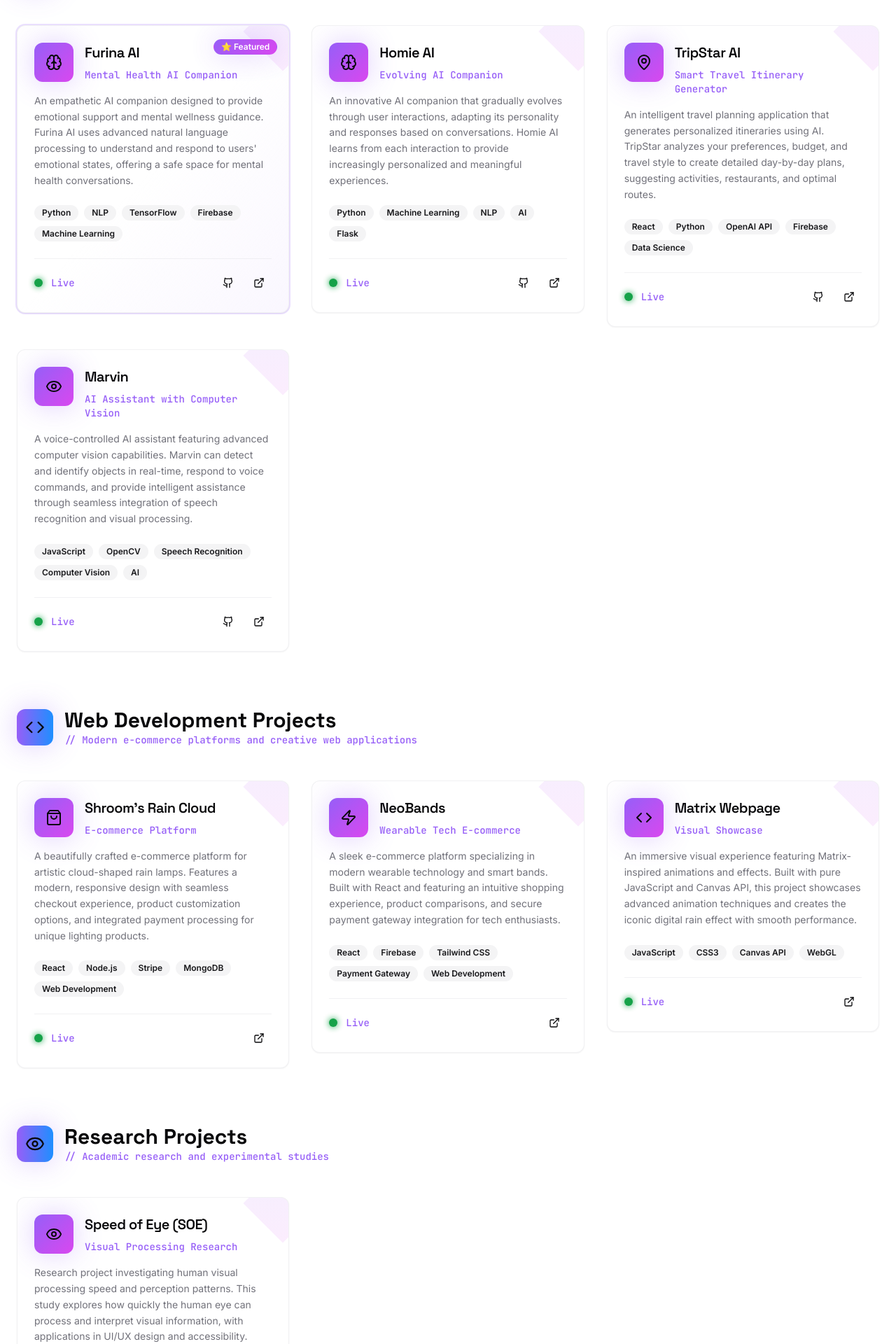
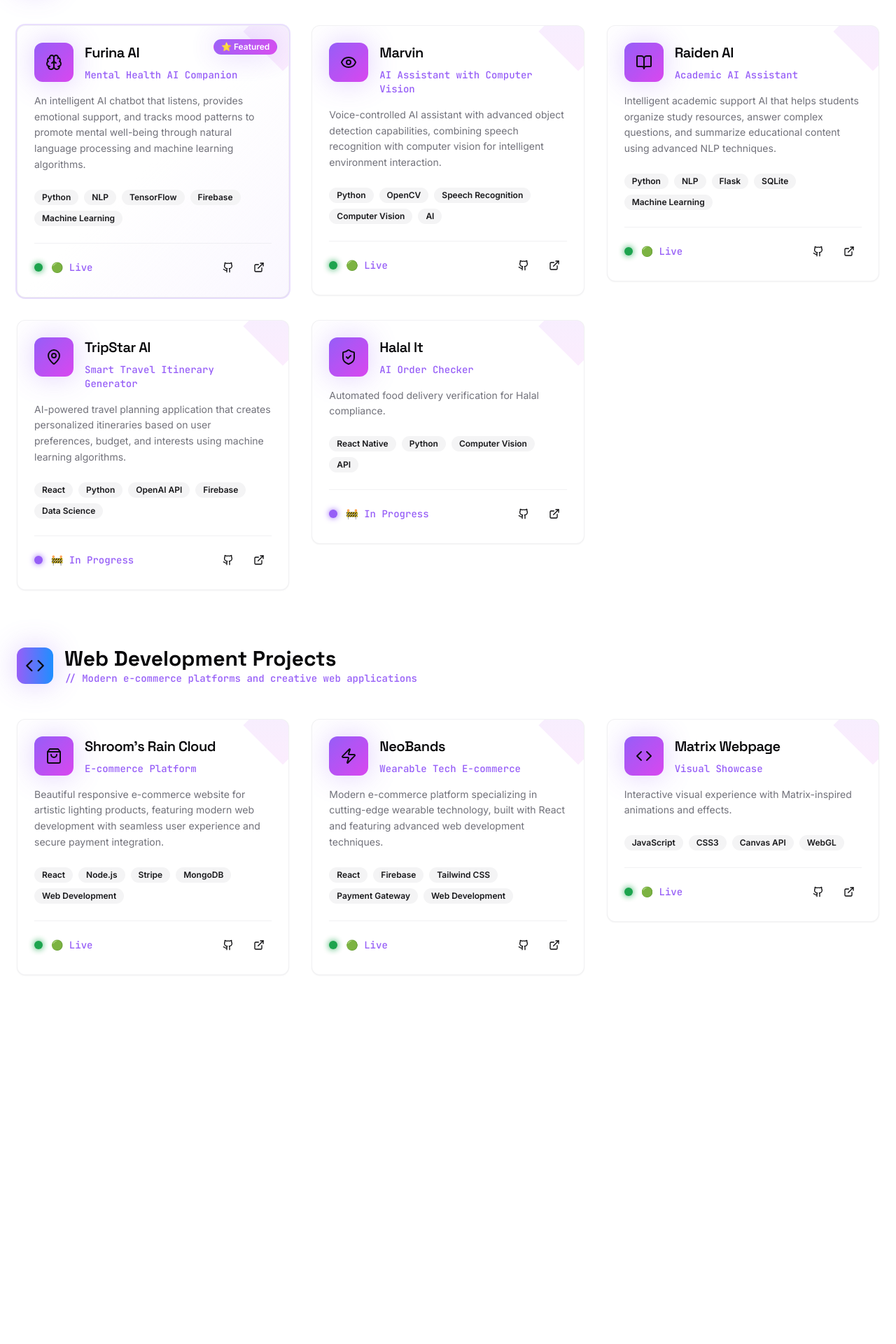
Before and after one commit to Adystar786/My-Portfolio, a React (Vite) app: page /projects in a window 1280 px wide. Shown: the part 600-2520 px from the top of the page at 70% size. After the commit the page ends 2089 px from the top, so only its background shows below. Built offline with nearby package versions, Linux system fonts and the light colour scheme; the HTML template or start-up script is replaced by a standard one.

Commit message:
Reverted to commit d0449803c7a95672fc5638288289e7adcae0c02c

```diff
--- a/src/components/about-section.tsx
+++ b/src/components/about-section.tsx
@@ -39,7 +39,7 @@ export function AboutSection() {
 
               <p className="text-muted-foreground">
                 When I'm not coding <strong className="text-primary">AI portfolio projects</strong>, you'll find me exploring the intersection of
-                <strong className="text-foreground">storytelling</strong>, <strong className="text-foreground">directing</strong>, and
+                <strong className="text-foreground"> storytelling</strong>, <strong className="text-foreground">directing</strong>, and
                 <strong className="text-foreground">space technology</strong> — always seeking to push the boundaries of what's possible.
               </p>
             </div>
--- a/src/components/contact-section.tsx
+++ b/src/components/contact-section.tsx
@@ -36,20 +36,20 @@ export function ContactSection() {
   const contactLinks = [
     {
       name: "Email",
-      value: "adystar67@gmail.com",
-      href: "mailto:adystar67@gmail.com",
+      value: "adnan@example.com",
+      href: "mailto:adnan@example.com",
       icon: <Mail className="h-5 w-5" />
     },
     {
       name: "GitHub",
-      value: "github.com/Adystar786",
-      href: "https://github.com/Adystar786",
+      value: "github.com/adnan",
+      href: "https://github.com/adnan",
       icon: <Github className="h-5 w-5" />
     },
     {
       name: "LinkedIn",
-      value: "linkedin.com/in/mohammed-adnan-star",
-      href: "https://www.linkedin.com/in/mohammed-adnan-star",
+      value: "linkedin.com/in/adnan",
+      href: "https://linkedin.com/in/adnan",
       icon: <Linkedin className="h-5 w-5" />
     }
   ]
--- a/src/pages/About.tsx
+++ b/src/pages/About.tsx
@@ -40,7 +40,7 @@ export default function About() {
 
                 <p className="text-muted-foreground">
                   When I'm not coding <strong className="text-primary">AI portfolio projects</strong>, you'll find me exploring the intersection of
-                  <strong className="text-foreground">storytelling</strong>, <strong className="text-foreground">directing</strong>, and
+                  <strong className="text-foreground"> storytelling</strong>, <strong className="text-foreground">directing</strong>, and
                   <strong className="text-foreground">space technology</strong> — always seeking to push the boundaries of what's possible.
                 </p>
               </div>
--- a/src/pages/Contact.tsx
+++ b/src/pages/Contact.tsx
@@ -3,7 +3,7 @@ import { Card, CardContent, CardHeader, CardTitle } from "@/components/ui/card"
 import { Input } from "@/components/ui/input"
 import { Textarea } from "@/components/ui/textarea"
 import { Label } from "@/components/ui/label"
-import { Mail, MessageSquare, Send, Github, Linkedin } from "lucide-react"
+import { Mail, MessageSquare, Send, Github, Linkedin, Twitter } from "lucide-react"
 
 export default function Contact() {
   return (
@@ -116,7 +116,7 @@ export default function Contact() {
                 <CardContent className="space-y-4">
                   <div className="p-4 bg-gradient-secondary rounded-lg border border-border/50">
                     <p className="text-sm text-muted-foreground mb-1">Email Address</p>
-                    <p className="text-foreground font-medium code-style">adystar67@gmail.com</p>
+                    <p className="text-foreground font-medium code-style">adnan.developer@email.com</p>
                   </div>
 
                   <div className="p-4 bg-gradient-secondary rounded-lg border border-border/50">
@@ -150,24 +150,22 @@ export default function Contact() {
                 </CardHeader>
 
                 <CardContent>
-                  <div className="grid grid-cols-2 gap-4">
+                  <div className="grid grid-cols-3 gap-4">
                     {[
-                      { icon: <Github className="h-5 w-5" />, label: "GitHub", handle: "Adystar786", link: "https://github.com/Adystar786" },
-                      { icon: <Linkedin className="h-5 w-5" />, label: "LinkedIn", handle: "mohammed-adnan-star", link: "https://www.linkedin.com/in/mohammed-adnan-star" }
+                      { icon: <Github className="h-5 w-5" />, label: "GitHub", handle: "@adnan-dev" },
+                      { icon: <Linkedin className="h-5 w-5" />, label: "LinkedIn", handle: "/in/adnan-ai" },
+                      { icon: <Twitter className="h-5 w-5" />, label: "Twitter", handle: "@adnan_ai_dev" }
                     ].map((social) => (
                       <Button
                         key={social.label}
                         variant="outline"
                         className="flex flex-col items-center space-y-2 h-auto py-4 border-border/50 hover:border-primary/50 hover:bg-primary/5 transition-all duration-300"
-                        asChild
                       >
-                        <a href={social.link} target="_blank" rel="noopener noreferrer">
-                          {social.icon}
-                          <div className="text-center">
-                            <p className="text-xs font-medium">{social.label}</p>
-                            <p className="text-xs text-muted-foreground code-style">@{social.handle}</p>
-                          </div>
-                        </a>
+                        {social.icon}
+                        <div className="text-center">
+                          <p className="text-xs font-medium">{social.label}</p>
+                          <p className="text-xs text-muted-foreground code-style">{social.handle}</p>
+                        </div>
                       </Button>
                     ))}
                   </div>
--- a/src/pages/Home.tsx
+++ b/src/pages/Home.tsx
@@ -51,10 +51,10 @@ export default function Home() {
             </h1>
 
             <h2 className="text-xl md:text-3xl font-light text-foreground mb-8 max-w-4xl mx-auto leading-relaxed tracking-wide">
-              <span className="code-style text-muted-foreground">qualified:</span>
+              <span className="code-style text-muted-foreground">name:</span>
               <span className="text-primary">"AI Developer & Machine Learning Engineer"</span><span className="text-muted-foreground">,</span><br/>
               <span className="code-style text-muted-foreground">expertise:</span>
-              <span className="gradient-text font-medium">["AI Applications", "Data Science Projects", "Creative Web Apps"]</span><span className="text-muted-foreground">,</span><br/>
+              <span className="gradient-text font-medium">["AI Chatbots", "Data Science Projects", "Creative Web Applications"]</span><span className="text-muted-foreground">,</span><br/>
               <span className="code-style text-muted-foreground">mission:</span>
               <span className="text-primary">"Building intelligent solutions with human-centered design"</span>
             </h2>
--- a/src/pages/Projects.tsx
+++ b/src/pages/Projects.tsx
@@ -8,13 +8,11 @@ export default function Projects() {
     {
       title: "Furina AI",
       subtitle: "Mental Health AI Companion",
-      description: "An empathetic AI companion designed to provide emotional support and mental wellness guidance. Furina AI uses advanced natural language processing to understand and respond to users' emotional states, offering a safe space for mental health conversations.",
+      description: "An intelligent AI chatbot that listens, provides emotional support, and tracks mood patterns to promote mental well-being through natural language processing and machine learning algorithms.",
       icon: <Brain className="h-6 w-6" />,
       tech: ["Python", "NLP", "TensorFlow", "Firebase", "Machine Learning"],
       status: "Live",
       featured: true,
-      link: "https://furinacompanion.site",
-      github: "https://github.com/Adystar786",
       schema: {
         "@type": "SoftwareApplication",
         "name": "Furina AI",
@@ -24,46 +22,36 @@ export default function Projects() {
       }
     },
     {
-      title: "Homie AI",
-      subtitle: "Evolving AI Companion",
-      description: "An innovative AI companion that gradually evolves through user interactions, adapting its personality and responses based on conversations. Homie AI learns from each interaction to provide increasingly personalized and meaningful experiences.",
-      icon: <Brain className="h-6 w-6" />,
-      tech: ["Python", "Machine Learning", "NLP", "AI", "Flask"],
-      status: "Live",
-      link: "https://homie-ai-companion.onrender.com",
-      github: "https://github.com/Adystar786"
+      title: "Marvin",
+      subtitle: "AI Assistant with Computer Vision",
+      description: "Voice-controlled AI assistant with advanced object detection capabilities, combining speech recognition with computer vision for intelligent environment interaction.",
+      icon: <Eye className="h-6 w-6" />,
+      tech: ["Python", "OpenCV", "Speech Recognition", "Computer Vision", "AI"],
+      status: "Live"
+    },
+    {
+      title: "Raiden AI",
+      subtitle: "Academic AI Assistant",
+      description: "Intelligent academic support AI that helps students organize study resources, answer complex questions, and summarize educational content using advanced NLP techniques.",
+      icon: <BookOpen className="h-6 w-6" />,
+      tech: ["Python", "NLP", "Flask", "SQLite", "Machine Learning"],
+      status: "Live"
     },
     {
       title: "TripStar AI",
       subtitle: "Smart Travel Itinerary Generator",
-      description: "An intelligent travel planning application that generates personalized itineraries using AI. TripStar analyzes your preferences, budget, and travel style to create detailed day-by-day plans, suggesting activities, restaurants, and optimal routes.",
+      description: "AI-powered travel planning application that creates personalized itineraries based on user preferences, budget, and interests using machine learning algorithms.",
       icon: <MapPin className="h-6 w-6" />,
       tech: ["React", "Python", "OpenAI API", "Firebase", "Data Science"],
-      status: "Live",
-      link: "https://tripstar-ai-based-itinerary-generator.onrender.com/",
-      github: "https://github.com/Adystar786"
+      status: "In Progress"
     },
     {
-      title: "Marvin",
-      subtitle: "AI Assistant with Computer Vision",
-      description: "A voice-controlled AI assistant featuring advanced computer vision capabilities. Marvin can detect and identify objects in real-time, respond to voice commands, and provide intelligent assistance through seamless integration of speech recognition and visual processing.",
-      icon: <Eye className="h-6 w-6" />,
-      tech: ["JavaScript", "OpenCV", "Speech Recognition", "Computer Vision", "AI"],
-      status: "Live",
-      link: "https://marvin-ai.netlify.app/",
-      github: "https://github.com/Adystar786"
-    }
-  ]
-
-  const researchProjects = [
-    {
-      title: "Speed of Eye (SOE)",
-      subtitle: "Visual Processing Research",
-      description: "Research project investigating human visual processing speed and perception patterns. This study explores how quickly the human eye can process and interpret visual information, with applications in UI/UX design and accessibility.",
-      icon: <Eye className="h-6 w-6" />,
-      tech: ["Research", "Data Analysis", "Psychology", "HCI", "Neuroscience"],
-      status: "Research",
-      github: "https://github.com/Adystar786"
+      title: "Halal It",
+      subtitle: "AI Order Checker",
+      description: "Automated food delivery verification for Halal compliance.",
+      icon: <ShieldCheck className="h-6 w-6" />,
+      tech: ["React Native", "Python", "Computer Vision", "API"],
+      status: "In Progress"
     }
   ]
 
@@ -71,29 +59,26 @@ export default function Projects() {
     {
       title: "Shroom's Rain Cloud",
       subtitle: "E-commerce Platform",
-      description: "A beautifully crafted e-commerce platform for artistic cloud-shaped rain lamps. Features a modern, responsive design with seamless checkout experience, product customization options, and integrated payment processing for unique lighting products.",
+      description: "Beautiful responsive e-commerce website for artistic lighting products, featuring modern web development with seamless user experience and secure payment integration.",
       icon: <ShoppingBag className="h-6 w-6" />,
       tech: ["React", "Node.js", "Stripe", "MongoDB", "Web Development"],
-      status: "Live",
-      link: "https://shrooms-rain-cloud.company.site/"
+      status: "Live"
     },
     {
       title: "NeoBands",
       subtitle: "Wearable Tech E-commerce",
-      description: "A sleek e-commerce platform specializing in modern wearable technology and smart bands. Built with React and featuring an intuitive shopping experience, product comparisons, and secure payment gateway integration for tech enthusiasts.",
+      description: "Modern e-commerce platform specializing in cutting-edge wearable technology, built with React and featuring advanced web development techniques.",
       icon: <Zap className="h-6 w-6" />,
       tech: ["React", "Firebase", "Tailwind CSS", "Payment Gateway", "Web Development"],
-      status: "Live",
-      link: "https://neo-bands.company.site/"
+      status: "Live"
     },
     {
       title: "Matrix Webpage",
       subtitle: "Visual Showcase",
-      description: "An immersive visual experience featuring Matrix-inspired animations and effects. Built with pure JavaScript and Canvas API, this project showcases advanced animation techniques and creates the iconic digital rain effect with smooth performance.",
+      description: "Interactive visual experience with Matrix-inspired animations and effects.",
       icon: <Code className="h-6 w-6" />,
       tech: ["JavaScript", "CSS3", "Canvas API", "WebGL"],
-      status: "Live",
-      link: "https://singular-pony-ee4749.netlify.app"
+      status: "Live"
     }
   ]
 
@@ -159,35 +144,25 @@ export default function Projects() {
                 : 'bg-primary shadow-[0_0_8px_hsl(var(--primary))]'
             }`} />
             <span className="text-sm font-medium code-style">
-              {project.status === 'Live' ? 'Live' : project.status === 'Research' ? 'Research' : 'In Progress'}
+              {project.status === 'Live' ? '🟢 Live' : '🚧 In Progress'}
             </span>
           </div>
 
           <div className="flex space-x-2">
-            {project.github && (
             <Button
               size="sm"
               variant="ghost"
               className="h-9 w-9 p-0 hover:bg-primary/20 hover:text-primary transition-all duration-300 rounded-lg"
-                asChild
             >
-                <a href={project.github} target="_blank" rel="noopener noreferrer">
               <Github className="h-4 w-4" />
-                </a>
             </Button>
-            )}
-            {project.link && (
             <Button
               size="sm"
               variant="ghost"
               className="h-9 w-9 p-0 hover:bg-primary/20 hover:text-primary transition-all duration-300 rounded-lg"
-                asChild
             >
-                <a href={project.link} target="_blank" rel="noopener noreferrer">
               <ExternalLink className="h-4 w-4" />
-                </a>
             </Button>
-            )}
           </div>
         </div>
       </CardContent>
@@ -242,7 +217,7 @@ export default function Projects() {
           </div>
 
           {/* Web Projects */}
-          <div className="mb-20">
+          <div>
             <div className="flex items-center mb-12">
               <div className="p-3 bg-gradient-accent rounded-xl shadow-glow mr-4">
                 <Code className="h-7 w-7" />
@@ -259,31 +234,7 @@ export default function Projects() {
             <div className="grid md:grid-cols-2 lg:grid-cols-3 gap-8">
               {webProjects.map((project, index) => (
                 <div key={project.title} className="animate-fade-in-up">
-                  <ProjectCard project={{...project, github: undefined}} index={index + aiProjects.length} />
-                </div>
-              ))}
-            </div>
-          </div>
-
-          {/* Research Projects */}
-          <div>
-            <div className="flex items-center mb-12">
-              <div className="p-3 bg-gradient-accent rounded-xl shadow-glow mr-4">
-                <Eye className="h-7 w-7" />
-              </div>
-              <div>
-                <h2 className="text-3xl font-bold text-foreground font-heading">
-                  Research Projects
-                </h2>
-                <p className="text-muted-foreground code-style text-sm">
-                  // Academic research and experimental studies
-                </p>
-              </div>
-            </div>
-            <div className="grid md:grid-cols-2 lg:grid-cols-3 gap-8">
-              {researchProjects.map((project, index) => (
-                <div key={project.title} className="animate-fade-in-up">
-                  <ProjectCard project={project} index={index + aiProjects.length + webProjects.length} />
+                  <ProjectCard project={project} index={index + aiProjects.length} />
                 </div>
               ))}
             </div>
--- a/src/pages/Resume.tsx
+++ b/src/pages/Resume.tsx
@@ -74,7 +74,7 @@ export default function Resume() {
                 <p className="text-muted-foreground leading-relaxed">
                   Currently pursuing <strong className="text-primary">Bachelor's of Computer Applications</strong> with a focus on
                   <strong className="text-foreground"> Artificial Intelligence</strong>, <strong className="text-foreground">Machine Learning</strong>,
-                  and <strong className="text-foreground">Software Development</strong>. Graduated in 2025 with comprehensive knowledge in
+                  and <strong className="text-foreground">Software Development</strong>. Graduating in 2025 with comprehensive knowledge in
                   computer science fundamentals, programming languages, and advanced AI technologies.
                 </p>
 
```
Lines whose indentation alone changed are shown as unchanged.
